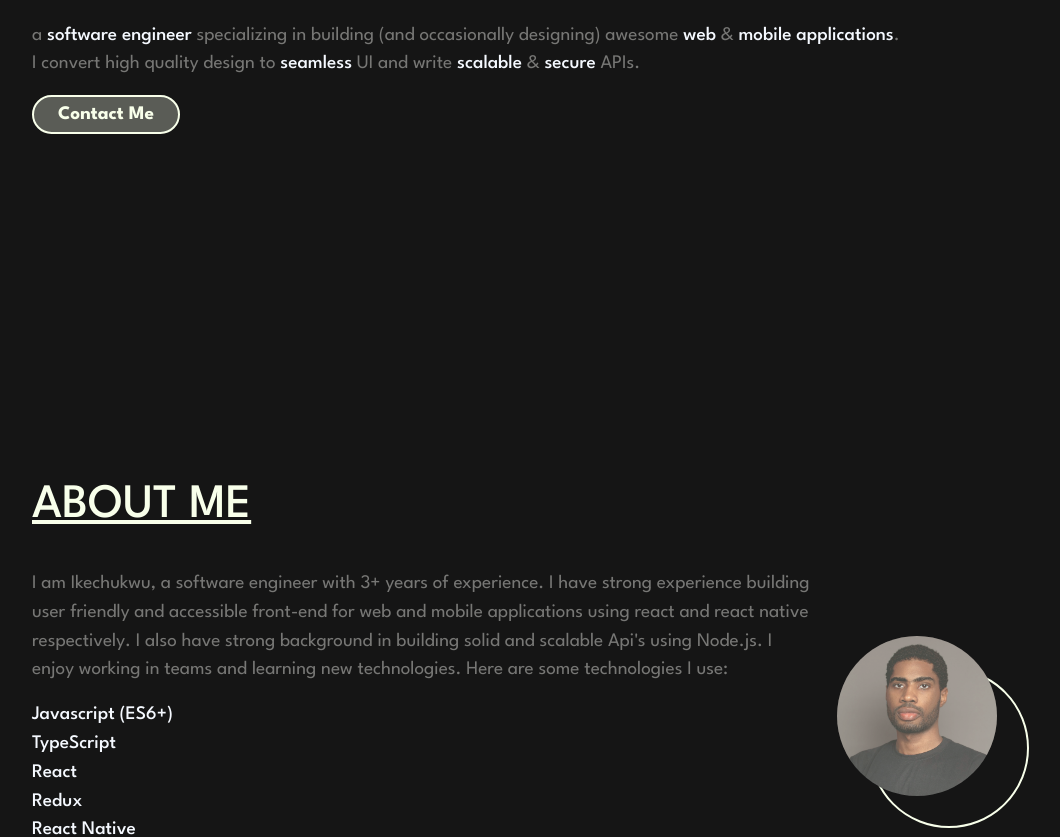
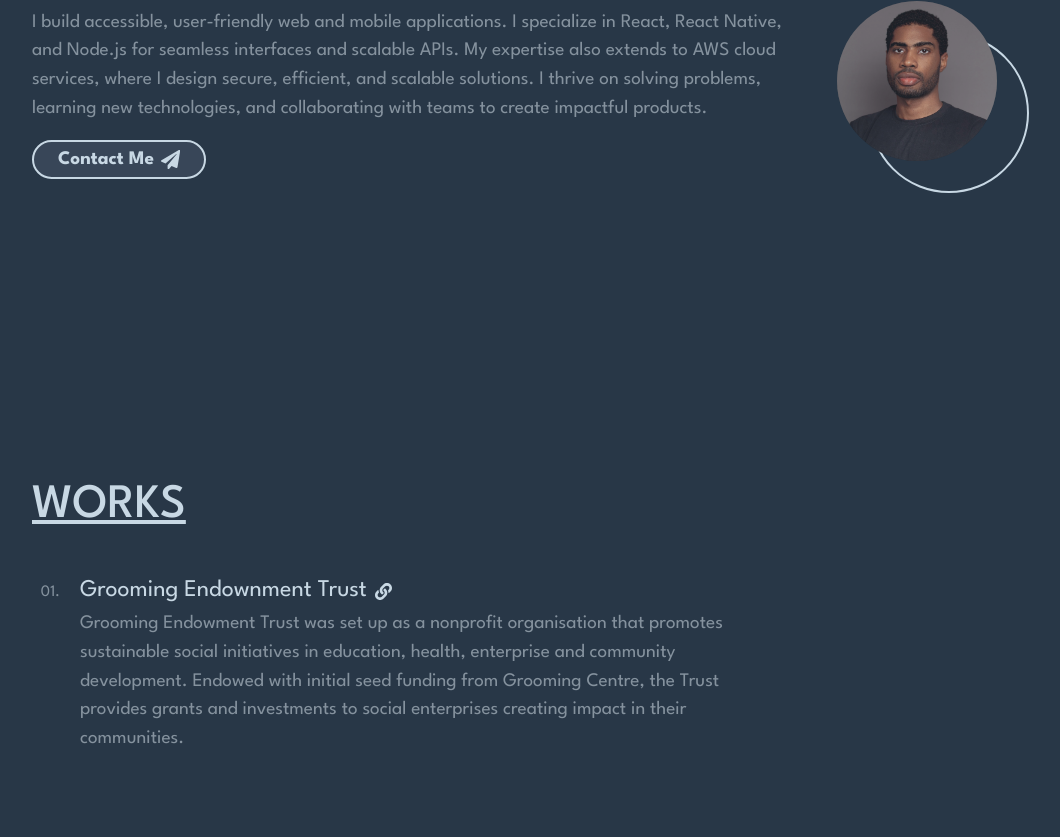
Before and after one commit to ikecodes/portfolio_v3, a React (Create React App) app: page / in a window 1280 px wide. Shown: the part 478-1315 px from the top of the page, without its empty margins (16-1076 px from the left). Built offline with nearby package versions, Linux system fonts and the light colour scheme.

Commit message:
portfolio v3 updates

```diff
--- a/package.json
+++ b/package.json
@@ -19,7 +19,7 @@
     "react": "^17.0.2",
     "react-bootstrap": "^2.2.2",
     "react-dom": "^17.0.2",
-    "react-icons": "^4.3.1",
+    "react-icons": "^5.4.0",
     "react-redux": "^7.2.6",
     "react-reveal": "^1.2.2",
     "react-router-dom": "^6.2.2",
--- a/src/components/About.tsx
+++ b/src/components/About.tsx
@@ -11,7 +11,7 @@ import technologies from "../constants/technologies";
 const About = () => {
   return (
     <div className="mt-5" id="about">
-      <Header>about me</Header>
+      <Header>about</Header>
       <div className="row justify-content-start align-items-center">
         <motion.div
           initial={{ opacity: 0, y: 20 }}
@@ -21,14 +21,15 @@ const About = () => {
           className="col-lg-8 mb-5"
         >
           <Text>
-            I am Ikechukwu, a software engineer with 3+ years of experience. I
-            have strong experience building user friendly and accessible
-            front-end for web and mobile applications using react and react
-            native respectively. I also have strong background in building solid
-            and scalable Api's using Node.js. I enjoy working in teams and
-            learning new technologies. Here are some technologies I use:
+            I’m a software engineer with 5 years of experience building
+            user-friendly web and mobile applications. I specialize in React,
+            React Native, and Node.js for seamless interfaces and scalable APIs.
+            My expertise also extends to AWS cloud services, where I design
+            secure, efficient, and scalable solutions. I thrive on solving
+            problems, learning new technologies, and collaborating with teams to
+            create impactful products. Here are some technologies I use:
           </Text>
-          <List>
+          {/* <List>
             {technologies.map((tech) => (
               <ListItem key={tech.id}>
                 <li>
@@ -36,7 +37,7 @@ const About = () => {
                 </li>
               </ListItem>
             ))}
-          </List>
+          </List> */}
         </motion.div>
         <motion.div
           className="col-lg-4 text-center"
@@ -54,11 +55,11 @@ const About = () => {
   );
 };
 
-const ImageBox = styled.div`
+export const ImageBox = styled.div`
   position: relative;
   height: 10rem;
   width: 10rem;
-  margin-bottom: 15rem;
+  /* margin-bottom: 15rem; */
   border-radius: 50%;
 
   z-index: 2;
@@ -94,7 +95,7 @@ const ImageBox = styled.div`
     transition: all 0.3s ease-in;
   }
 `;
-const Image = styled.img`
+export const Image = styled.img`
   position: absolute;
   height: 100%;
   width: 100%;
--- a/src/components/Hero.tsx
+++ b/src/components/Hero.tsx
@@ -6,6 +6,10 @@ import { motion } from "framer-motion";
 import WhiteHighlight from "../shared/WhiteHighlight";
 import colors from "../constants/colors";
 import Button from "../shared/Button";
+import { Image, ImageBox } from "./About";
+import Me from "../assets/images/i.jpg";
+import { FaPaperPlane } from "react-icons/fa";
+import { PiPaperPlaneRightFill } from "react-icons/pi";
 
 const Hero = () => {
   return (
@@ -22,13 +26,52 @@ const Hero = () => {
             viewport={{ once: true }}
             transition={{ delay: 0.5 }}
           >
-            <Hello className='m-0'>👋🏾 Hello, I'm</Hello>
+            <Hello className="m-0">👋🏽 Hi! I’m</Hello>
           </motion.div>
 
-          <Header className='text-capitalize mb-0 m-0'>
-            onuorah ikechukwu
-          </Header>
-          <Width className='mt-2'>
+          <Header className="text-uppercase mb-0 m-0">onuorah ike</Header>
+
+          <div className="row justify-content-start align-items-start">
+            <motion.div
+              initial={{ opacity: 0, y: 20 }}
+              whileInView={{ opacity: 1, y: 0 }}
+              transition={{ delay: 0.5 }}
+              viewport={{ once: true }}
+              className="col-lg-8 mb-5"
+            >
+              <Text>
+                I build accessible, user-friendly web and mobile applications. I
+                specialize in React, React Native, and Node.js for seamless
+                interfaces and scalable APIs. My expertise also extends to AWS
+                cloud services, where I design secure, efficient, and scalable
+                solutions. I thrive on solving problems, learning new
+                technologies, and collaborating with teams to create impactful
+                products.
+              </Text>
+              <a
+                href="mailto:ikecodes@gmail.com"
+                style={{
+                  textDecoration: "none",
+                }}
+              >
+                <Button icon={<FaPaperPlane />} active>
+                  contact me
+                </Button>
+              </a>
+            </motion.div>
+            <motion.div
+              className="col-lg-4 text-center"
+              initial={{ opacity: 0 }}
+              whileInView={{ opacity: 1 }}
+              transition={{ delay: 1 }}
+              viewport={{ once: true }}
+            >
+              <ImageBox>
+                <Image src={Me} />
+              </ImageBox>
+            </motion.div>
+          </div>
+          {/* <Width>
             <Text>
               a <WhiteHighlight> software engineer</WhiteHighlight> specializing
               in building (and occasionally designing) awesome
@@ -39,17 +82,17 @@ const Hero = () => {
               <WhiteHighlight> scalable</WhiteHighlight> &{" "}
               <WhiteHighlight>secure</WhiteHighlight> APIs.
             </Text>
-            <a href='mailto:ikecodes@gmail.com'>
+            <a href="mailto:ikecodes@gmail.com">
               <Button active>contact me</Button>
             </a>
-          </Width>
+          </Width> */}
         </motion.div>
       </Box>
     </Container>
   );
 };
 const Box = styled.div`
-  margin-top: 10rem;
+  margin-top: 15rem;
 `;
 const Header = styled.h1`
   color: ${colors.light};
--- a/src/components/Work.tsx
+++ b/src/components/Work.tsx
@@ -17,12 +17,8 @@ interface Props {
 }
 const Work = () => {
   return (
-    <div className="my-5" id="work">
-      <Header>some projects</Header>
-      {/* <Ps>
-        Please note the content for some of these have not been updated, but all
-        funtionalities work.
-      </Ps> */}
+    <div className="my-5" id="works">
+      <Header>works</Header>
       <List>
         {works.map((work, i) => (
           <ListItem
--- a/src/constants/colors.ts
+++ b/src/constants/colors.ts
@@ -1,14 +1,38 @@
 const colors = {
-  primary: "#F8FFEA",
-  primaryLight: "rgba(248,255,234,0.3)",
-  dark: "#151515",
-  light: "#F5F9FF",
-  box: "#1b1b1d",
-  dim: "#777775",
-  grey: "#F2F2F2",
-  green: "#6ff6a7",
-  black: "#000000",
-  white: "#ffffff",
+  primary: "#C8D8E4", // A muted steel blue with a touch of sophistication
+  primaryLight: "rgba(93,106,125,0.3)", // Lightened version of primary
+  dark: "#283747", // Deep, rich blue-black for depth
+  light: "#EAECEE", // Soft off-white with a hint of grey
+  box: "#1C2833", // Dark, warm charcoal with depth
+  dim: "#85929E", // Subtle, cool grey with a blue tint
+  grey: "#D5DBDB", // Light grey with a clean, airy feel
+  green: "#7D9B6D", // Olive green with a mature, earthy tone
+  black: "#212F3D", // Elegant dark charcoal-black
+  white: "#FFFFFF",
 };
+// const colors = {
+//   primary: "#C8D8E4", // A soft, cool blue with a calm, approachable feel
+//   primaryLight: "rgba(200,216,228,0.2)", // Lightened version of primary
+//   dark: "#333D47", // A deep, cool grey with a touch of blue
+//   light: "#F4F7FB", // Soft, warm light grey with a hint of blue
+//   box: "#1F2733", // Dark, muted navy
+//   dim: "#B0B9C7", // Subtle grey with a cool tone
+//   grey: "#D6DDE6", // Light grey with a hint of blue
+//   green: "#78B6B0", // Soft teal with a sophisticated vibe
+//   black: "#2A2F37", // Very dark grey, almost black
+//   white: "#FFFFFF",
+// };
+// const colors = {
+//   primary: "#A2DFF7", // Soft light blue
+//   primaryLight: "rgba(162,223,247,0.3)", // Lightened version of primary
+//   dark: "#2E3B4E", // Deep blue-grey
+//   light: "#E1F5FE", // Very light blue
+//   box: "#1F2833", // Charcoal grey
+//   dim: "#B0B9C3", // Soft grey with a hint of blue
+//   grey: "#F0F4F8", // Pale grey with a touch of blue
+//   green: "#70E1A1", // Mint green
+//   black: "#101820", // Very dark grey, close to black
+//   white: "#FFFFFF",
+// };
 
 export default colors;
--- a/src/constants/menus.ts
+++ b/src/constants/menus.ts
@@ -1,13 +1,13 @@
 const menus = [
-  {
-    id: "1",
-    name: "about me",
-    path: "about",
-  },
+  // {
+  //   id: "1",
+  //   name: "about",
+  //   path: "about",
+  // },
   {
     id: "2",
-    name: "work",
-    path: "work",
+    name: "works",
+    path: "works",
   },
   {
     id: "3",
--- a/src/constants/technologies.ts
+++ b/src/constants/technologies.ts
@@ -5,7 +5,7 @@ interface Technologies {
 const technologies: Technologies[] = [
   {
     id: 1,
-    value: "Javascript (ES6+)",
+    value: "Javascript",
   },
   {
     id: 2,
@@ -16,16 +16,12 @@ const technologies: Technologies[] = [
     value: "React",
   },
   {
-    id: 4,
-    value: "Redux",
-  },
-  {
     id: 5,
     value: "React Native",
   },
   {
     id: 6,
-    value: "Node.js/Express",
+    value: "Node.js (express, next)",
   },
   {
     id: 7,
@@ -44,12 +40,8 @@ const technologies: Technologies[] = [
     value: "NoSql (MongoDb)",
   },
   {
-    id: 11,
-    value: "RabbitMQ",
-  },
-  {
     id: 12,
-    value: "NextJs",
+    value: "AWS",
   },
 ];
 
--- a/src/constants/works.ts
+++ b/src/constants/works.ts
@@ -112,17 +112,17 @@ const works: {
     openSource: false,
     stacks: ["Node.js/Express", "MongoDb"],
   },
-  {
-    title: "Ecomms",
-    description:
-      "Store locator web application that lets you easily find stores and products based on you location or one you set. Its an ecommerce web app with a store locator.",
-    clientUrl: "",
-    // clientUrl: "https://github.com/ikecodes/ecommerce",
-    serverUrl: "",
-    liveUrl: "https://ecomms.vercel.app/",
-    openSource: true,
-    stacks: ["React", "Redux", "CSS modules", "Node.js/Express", "MongoDb"],
-  },
+  // {
+  //   title: "Ecomms",
+  //   description:
+  //     "Store locator web application that lets you easily find stores and products based on you location or one you set. Its an ecommerce web app with a store locator.",
+  //   clientUrl: "",
+  //   // clientUrl: "https://github.com/ikecodes/ecommerce",
+  //   serverUrl: "",
+  //   liveUrl: "https://ecomms.vercel.app/",
+  //   openSource: true,
+  //   stacks: ["React", "Redux", "CSS modules", "Node.js/Express", "MongoDb"],
+  // },
 ];
 
 export default works;
--- a/src/layouts/Footer.tsx
+++ b/src/layouts/Footer.tsx
@@ -5,8 +5,8 @@ import colors from "../constants/colors";
 
 const Footer = () => {
   return (
-    <Container className="mt-5">
-      <p>designed & built by onuorah ike &copy; 2021</p>
+    <Container>
+      {/* <p>designed & built by onuorah ike &copy; 2021</p> */}
       <ScrollToTop
         smooth
         color={colors.dark}
--- a/src/pages/Home.tsx
+++ b/src/pages/Home.tsx
@@ -22,7 +22,7 @@ const Home = () => {
       <Layout>
         <Wrapper>
           <Hero />
-          <About />
+          {/* <About /> */}
           <Work />
           <Contact />
         </Wrapper>
--- a/src/shared/Button.tsx
+++ b/src/shared/Button.tsx
@@ -6,11 +6,12 @@ import { motion } from "framer-motion";
 interface Props {
   children: React.ReactNode;
   active?: boolean;
+  icon?: any;
 }
 interface BtnProps {
   active?: boolean;
 }
-const Button: React.FC<Props> = ({ children, active }) => {
+const Button: React.FC<Props> = ({ icon, children, active }) => {
   return (
     <Btn
       whileHover={{ scale: 1.2 }}
@@ -19,6 +20,7 @@ const Button: React.FC<Props> = ({ children, active }) => {
       active={active}
     >
       {children}
+      <div className="ms-1">{icon}</div>
     </Btn>
   );
 };
@@ -33,5 +35,10 @@ const Btn = styled(motion.button)<BtnProps>`
   text-transform: capitalize;
   font-weight: 900;
   border-radius: 1.5rem;
+  display: flex;
+  gap: 3px;
+  & a {
+    text-decoration: none;
+  }
 `;
 export default Button;
```
Also changed, not shown: src/components/Contact.tsx (+17 -17 lines), 1 other file (tests, documents, lock files or other folders).
